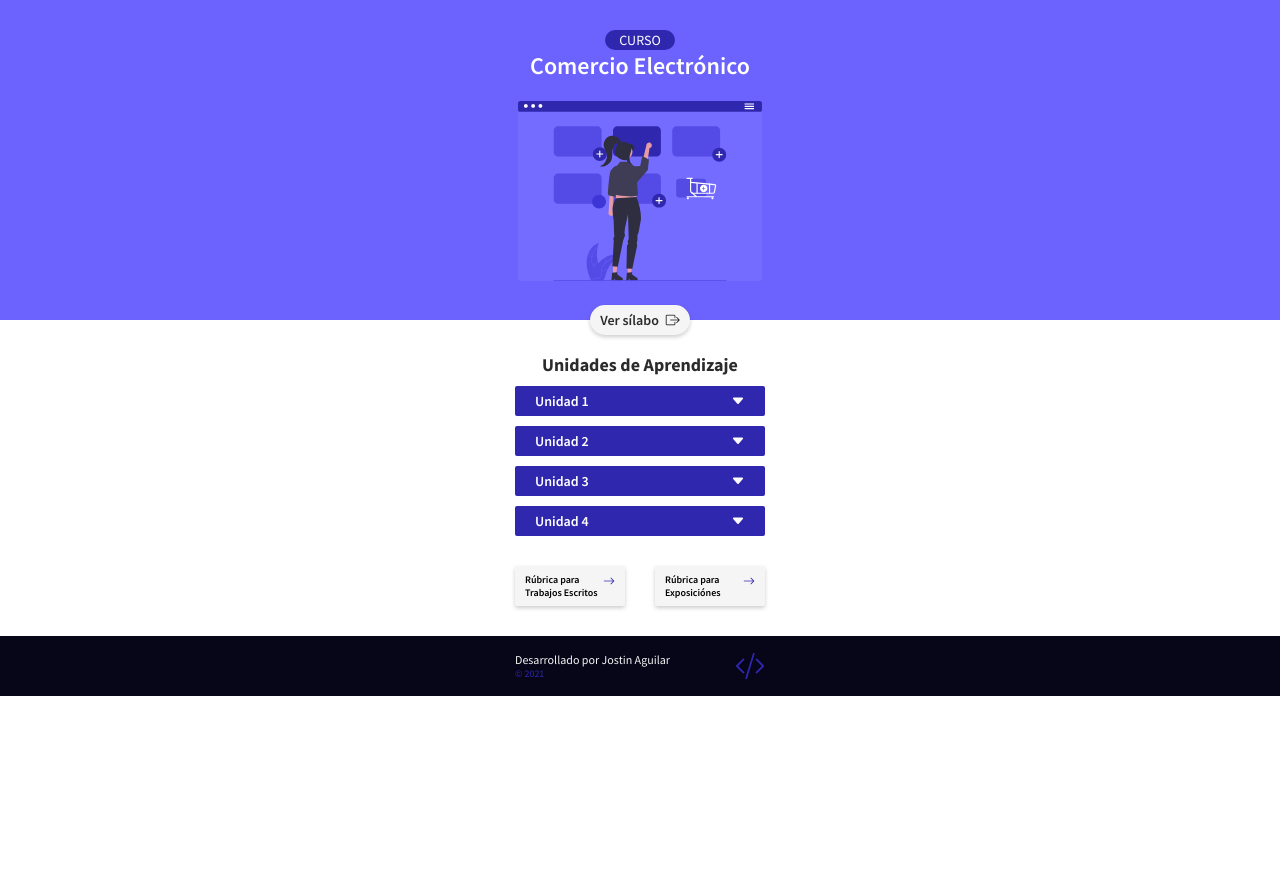
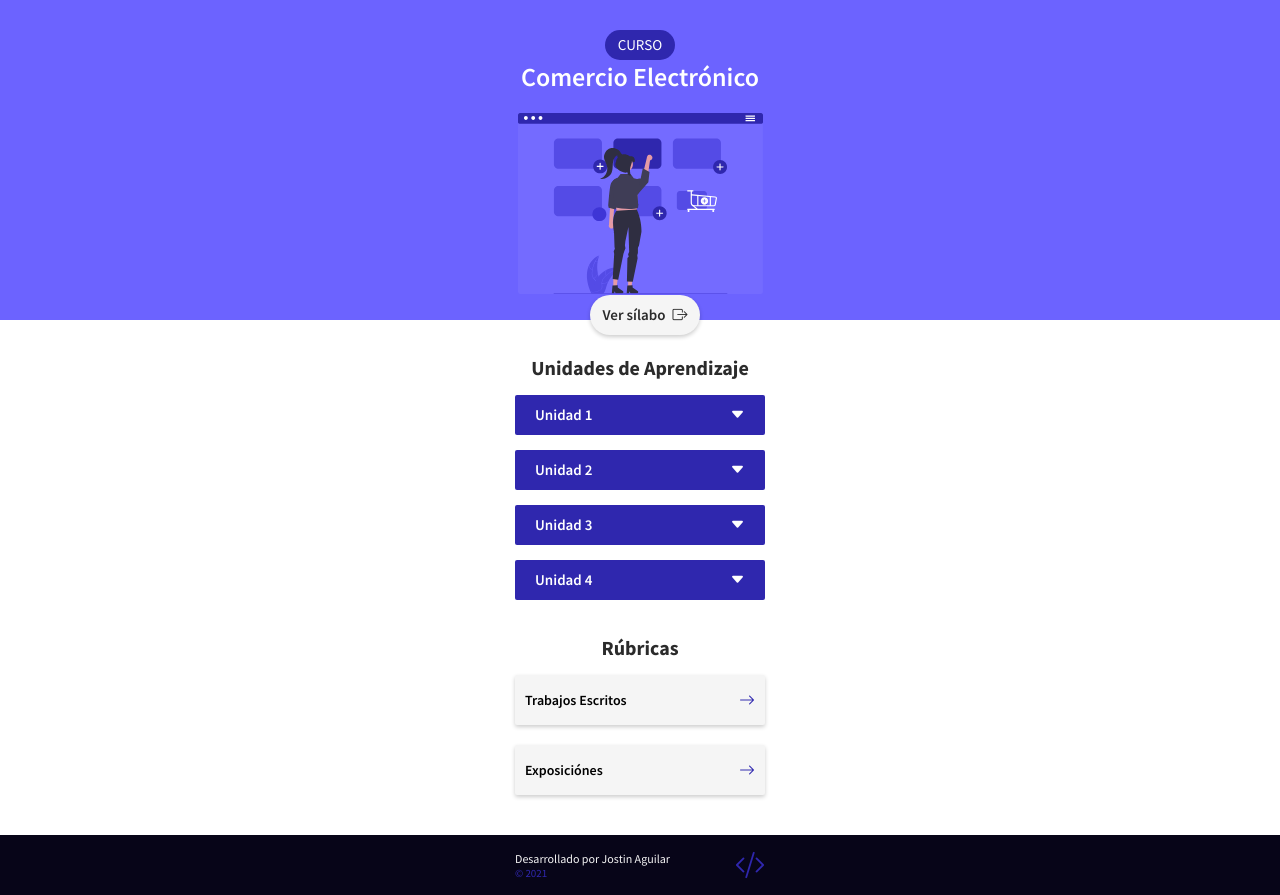
Before and after one commit to jostinaguilar/portafoliocurso, a plain HTML site: page index.html in a window 1280 px wide. Before the commit the page ends 800 px from the top, so only its background shows below. Drawn offline with nearby package versions, Linux system fonts and the light colour scheme.

Commit message:
Agregue Cambios a la parte de las rubricas y tamaño de los elemenos

```diff
--- a/css/style.css
+++ b/css/style.css
@@ -30,35 +30,35 @@ html {
 .hero__text span {
   display: inline-block;
   width: 70px;
-  height: 20px;
-  font-size: 1.4rem;
+  height: 30px;
+  font-size: 1.5rem;
   font-weight: 400;
-  line-height: 2rem;
+  line-height: 3rem;
   background-color: var(--color-secondary);
   margin: 30px auto 0 auto;
-  border-radius: 10px;
+  border-radius: 15px;
 }
 .hero__text h1 {
-  font-size: 2.4rem;
+  font-size: 2.6rem;
   font-weight: 600;
 }
 .hero__image img {
-  width: 244px;
+  width: 245px;
   display: block;
   margin: 20px auto 0 auto;
 }
 .hero__button {
   position: absolute;
-  width: 100px;
-  height: 30px;
+  width: 110px;
+  height: 40px;
   background-color: var(--white-smoke);
   bottom: -15px;
   left: calc(50% - 50px);
-  border-radius: 15px;
+  border-radius: 20px;
   display: flex;
   justify-content: center;
-  line-height: 3rem;
-  font-size: 1.4rem;
+  line-height: 4rem;
+  font-size: 1.5rem;
   font-weight: 600;
   color: var(--half-black);
   box-shadow: 0 2px 4px rgba(0, 0, 0, 0.2);
@@ -73,10 +73,11 @@ html {
   flex-direction: column;
   justify-content: center;
 }
-.container__title h2 {
+.container__title h2,
+.container__rubric h2 {
   width: 90%;
-  margin: 33px auto 0 auto;
-  font-size: 1.8rem;
+  margin: 35px auto 0 auto;
+  font-size: 2rem;
   text-align: center;
   color: var(--half-black);
 }
@@ -85,13 +86,13 @@ html {
 }
 .container__units-unit {
   background-color: var(--color-secondary);
-  margin-top: 10px;
+  margin-top: 15px;
   width: 250px;
-  height: 30px;
+  height: 40px;
   border-radius: 2px;
   color: var(--white-all);
-  font-size: 1.4rem;
-  line-height: 3rem;
+  font-size: 1.5rem;
+  line-height: 4rem;
   font-weight: 600;
   padding: 0 20px 0 20px;
   display: flex;
@@ -105,7 +106,7 @@ html {
   margin: 1px 0 1px 0;
   border-radius: 2px;
   color: var(--white-all);
-  font-size: 1.2rem;
+  font-size: 1.4rem;
   line-height: 3rem;
   padding: 0 20px 0 20px;
   display: flex;
@@ -116,35 +117,35 @@ html {
   color: var(--color-secondary);
 }
 .container__rubric {
-  margin-top: 30px;
   align-self: center;
   width: 250px;
+}
+.container__rubric h2 {
+  margin-bottom: 15px;
+}
+.container__rubric-def {
+  width: 100%;
+  height: 50px;
+  background-color: var(--white-smoke);
+  border-radius: 2px;
+  box-shadow: 0 2px 4px rgba(0, 0, 0, 0.2);
+  padding: 0 10px 0 10px;
+  font-size: 1.4rem;
+  font-weight: 600;
+  line-height: 5rem;
+  margin-bottom: 20px;
   display: flex;
   justify-content: space-between;
 }
-.container__rubric-def {
-  width: 110px;
-  height: 40px;
-  background-color: var(--white-smoke);
-  border-radius: 2px;
-  box-shadow: 0 2px 4px rgba(0, 0, 0, 0.2);
-  padding: 7px 10px 7px 10px;
-  font-size: 1rem;
-  font-weight: 600;
-  position: relative;
-}
 .container__rubric-def a {
-  position: absolute;
-  right: 10px;
-  top: 7px;
-  font-size: 1.2rem;
+  font-size: 1.6rem;
   color: var(--color-secondary);
 }
 .footer {
   width: 100%;
   height: 60px;
   background-color: #070518;
-  margin-top: 30px;
+  margin-top: 20px;
   display: flex;
   justify-content: center;
 }
@@ -164,7 +165,7 @@ html {
 }
 .footer__container-dev span:nth-child(2) {
   color: var(--color-secondary);
-  font-size: 1rem;
+  font-size: 1.1rem;
 }
 .footer__container-brand i {
   font-size: 3rem;
--- a/index.html
+++ b/index.html
@@ -175,12 +175,13 @@
         </div>
       </div>
       <div class="container__rubric">
+        <h2>Rúbricas</h2>
         <div class="container__rubric-def">
-          Rúbrica para Trabajos Escritos
+          Trabajos Escritos
           <a href="#"><i class="bi bi-arrow-right"></i></a>
         </div>
         <div class="container__rubric-def">
-          Rúbrica para Exposiciónes
+          Exposiciónes
           <a href="#"><i class="bi bi-arrow-right"></i></a>
         </div>
       </div>
--- a/js/app.js
+++ b/js/app.js
@@ -1,15 +1,18 @@
 let unit = document.querySelector(".container__units");
 
 unit.addEventListener("click", (e) => {
-  if (e.target && e.target.id == "unitOne") {
+  if ((e.target && e.target.id == "unitOne") || e.target.id == 1) {
     icon(1);
     watchClass("one");
-  } else if (e.target && e.target.id == "unitTwo") {
+  } else if ((e.target && e.target.id == "unitTwo") || e.target.id == 2) {
     icon(2);
     watchClass("two");
-  } else if (e.target && e.target.id == "unitThree") {
+  } else if ((e.target && e.target.id == "unitThree") || e.target.id == 3) {
     icon(3);
     watchClass("three");
+  } else if ((e.target && e.target.id == "unitFour") || e.target.id == 4) {
+    icon(4);
+    watchClass("four");
   }
 });
 
```
